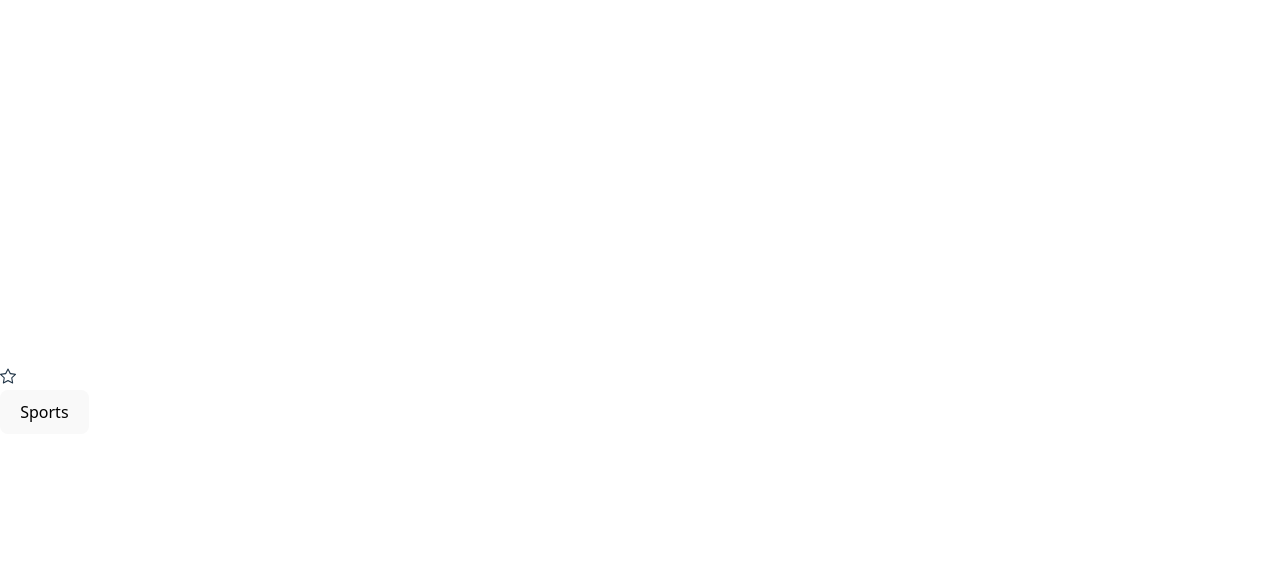
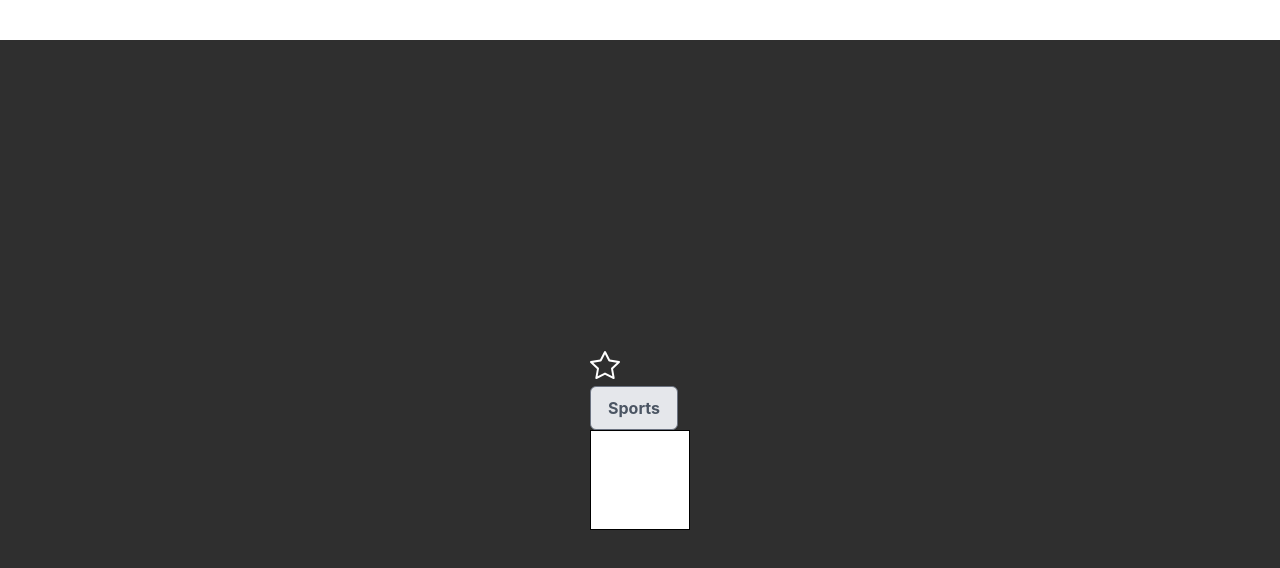
Before and after one commit to thinthunaing/react-learning, a React (Vite) app in the folder compound-components/: page / in a window 1280 px wide. Shown: the top 568 px of the page. Built offline with nearby package versions, Linux system fonts and the light colour scheme.

Commit message:
feat(toggle): expose state via render-props ToggleDisplay
Learned how function-as-children enables flexible UI
composition while keeping state logic inside headless
components.

```diff
--- a/compound-components/src/App.css
+++ b/compound-components/src/App.css
@@ -11,3 +11,127 @@
 .star.filled {
     color: orange;
 }
+
+* {
+    box-sizing: border-box;
+}
+
+body {
+    background-color: #2f2f2f;
+    height: 100vh;
+    margin: 0;
+    padding: 0;
+    display: flex;
+    justify-content: center;
+    margin-top: 40px;
+    font-family: Inter;
+}
+
+.star {
+    height: 30px;
+    width: 30px;
+    cursor: pointer;
+    transition: color .5s ease-in-out;
+    user-select: none;
+    color: white;
+}
+
+.star.filled {
+    color: orange;
+}
+
+button {
+    background-color: #E5E7EB;
+    color: #4B5563;
+    border: 1px solid #6B7280;
+    box-shadow: 0px 1px 2px rgba(0, 0, 0, 0.05);
+    cursor: pointer;
+    font-weight: 700;
+    padding: 9px 17px;
+    border-radius: 6px;
+    line-height: 24px;
+    display: flex;
+    align-items: center;
+}
+
+button:focus {
+    outline: none;
+}
+
+button.button-sm {
+    padding: 7px 11px;
+    font-size: 12px;
+}
+
+button.button-lg {
+    padding: 13px 25px;
+}
+
+button.button-success {
+    color: #047857;
+    background-color: #ECFDF5;
+    border-color: #047857;
+}
+
+button.button-warning {
+    color: #FBBF24;
+    background-color: #FFFBEB;
+    border-color: #FBBF24;
+}
+
+button.button-danger {
+    color: #F87171;
+    background-color: #FEF2F2;
+    border-color: #F87171;
+}
+
+.menu {
+    position: relative;
+    display: inline-block;
+}
+
+.menu-button {
+    background-color: white;
+}
+
+.menu-dropdown {
+    position: absolute;
+    left: 0;
+    margin-top: 3px;
+    background-color: white;
+    border: 1px solid gray;
+    border-radius: 6px;
+    background-color: white;
+}
+
+.menu-item {
+    color: #4B5563;
+    padding: .75rem;
+    cursor: pointer;
+    min-width: 100px;
+    display: flex;
+    justify-content: center;
+    align-items: center;
+    user-select: none;
+}
+
+.menu-item:hover {
+    background-color: whitesmoke;
+}
+
+.menu-item:not(:last-child) {
+    border-bottom: 1px solid #6B7280;
+}
+
+.box {
+    height: 100px;
+    width: 100px;
+    border: 1px solid black;
+    cursor: pointer;
+    background-color: white;
+    transition: background-color .3s ease-in-out;
+}
+
+.box.filled {
+    background-color: blue;
+}
--- a/compound-components/src/App.jsx
+++ b/compound-components/src/App.jsx
@@ -1,3 +1,5 @@
+import './App.css'
+
 import Menu from "./Menu/Menu"
 import MenuButton from "./Menu/MenuButton"
 import MenuDropdown from "./Menu/MenuDropdown"
@@ -8,6 +10,8 @@ import Toggle from './Toggle/Toggle.jsx'
 import ToggleButton from './Toggle/ToggleButton.jsx'
 import ToggleOn from './Toggle/ToggleOn.jsx'
 import ToggleOff from './Toggle/ToggleOff.jsx'
+import Star from "./Star.jsx"
+import ToggleDisplay from './Toggle/ToggleDisplay.jsx'
 
 
 
@@ -21,19 +25,9 @@ export default function App() {
   return (
 
      <>
+      <Star onChange={() => { console.log("Star toggled!") }} />
 
-      <Toggle>
-        <ToggleButton>
-          <ToggleOn>
-            <BsStarFill className="star filled" />
-          </ToggleOn>
-          <ToggleOff>
-            <BsStar className="star" />
-          </ToggleOff>
-        </ToggleButton>
-      </Toggle>
-
-      <Menu>
+      <Menu onOpen={()=>console.log('opened') }>
         <MenuButton>Sports</MenuButton>
         <MenuDropdown>
           {items.map((item) => (
@@ -42,6 +36,19 @@ export default function App() {
         </MenuDropdown>
       </Menu>
 
+       <Toggle>
+        <ToggleButton>
+          <ToggleDisplay>
+
+            {(on) => (
+              on ?  <div className="box filled"></div>:  <div className="box"></div>
+            )}
+          </ToggleDisplay>
+
+
+
+        </ToggleButton>
+      </Toggle>
 
 
 
--- a/compound-components/src/Menu/Menu.jsx
+++ b/compound-components/src/Menu/Menu.jsx
@@ -14,10 +14,10 @@
  */
 import Toggle from "../Toggle/Toggle"
 
-export default function Menu({ children}) {
+export default function Menu({ children, onOpen }) {
 
     return (
-      <Toggle>
+      <Toggle onToggle={onOpen}>
         <div className="menu" role="menu">
            {children}
         </div>
--- a/compound-components/src/Star.jsx
+++ b/compound-components/src/Star.jsx
@@ -1,16 +1,22 @@
-import React from "react"
+import ToggleOff from "./Toggle/ToggleOff"
+import ToggleOn from "./Toggle/ToggleOn"
+import ToggleButton from "./Toggle/ToggleButton"
+import Toggle from "./Toggle/Toggle"
 import { BsStar, BsStarFill } from "react-icons/bs"
 
-export default function Star() {
-    const [starred, setStarred] = React.useState(false)
+export default function Star({onChange}) {
 
-    function toggle() {
-        setStarred(prev => !prev)
-    }
 
     return (
-        starred ?
-        <BsStarFill className="star filled"  /> :
-        <BsStar className="star " />
+       <Toggle onToggle={onChange}>
+               <ToggleButton>
+                 <ToggleOn>
+                   <BsStarFill className="star filled" />
+                 </ToggleOn>
+                 <ToggleOff>
+                   <BsStar className="star" />
+                 </ToggleOff>
+               </ToggleButton>
+             </Toggle>
     )
 }
--- a/compound-components/src/Toggle/Toggle.jsx
+++ b/compound-components/src/Toggle/Toggle.jsx
@@ -1,14 +1,25 @@
-import { createContext, useState } from "react";
+import { createContext, useEffect, useRef, useState } from "react";
 
 const ToggleContext = createContext();
 
-export default function({children}) {
+export default function({children, onToggle}) {
     const [on, setOn] = useState(false);
+    const firstRender = useRef(true);
 
     function toggle(){
         setOn(prevOn => !prevOn);
 
     }
+
+
+
+   useEffect(() => {
+  if (firstRender.current) {
+    firstRender.current = false;
+    return;
+  }
+  onToggle?.();  // ✅ safe
+}, [on, onToggle]);
 
     return (
        <ToggleContext.Provider value={{on, toggle}}>
--- /dev/null
+++ b/compound-components/src/Toggle/ToggleDisplay.jsx
@@ -0,0 +1,7 @@
+import { ToggleContext } from "./Toggle"
+import { useContext } from "react"
+
+export default function ToggleDisplay({ children }) {
+    const {on} = useContext(ToggleContext);
+    return children(on);
+}
```
